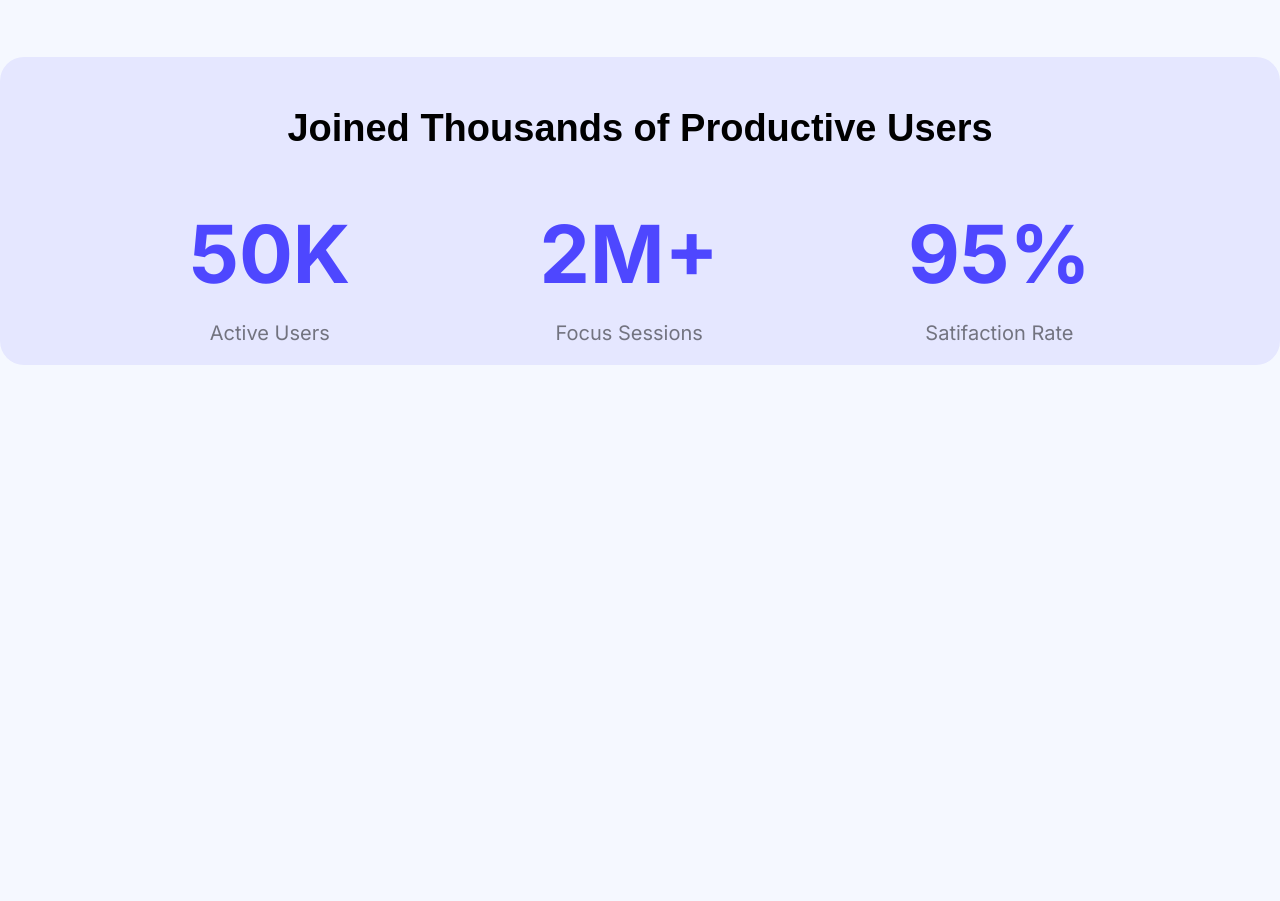
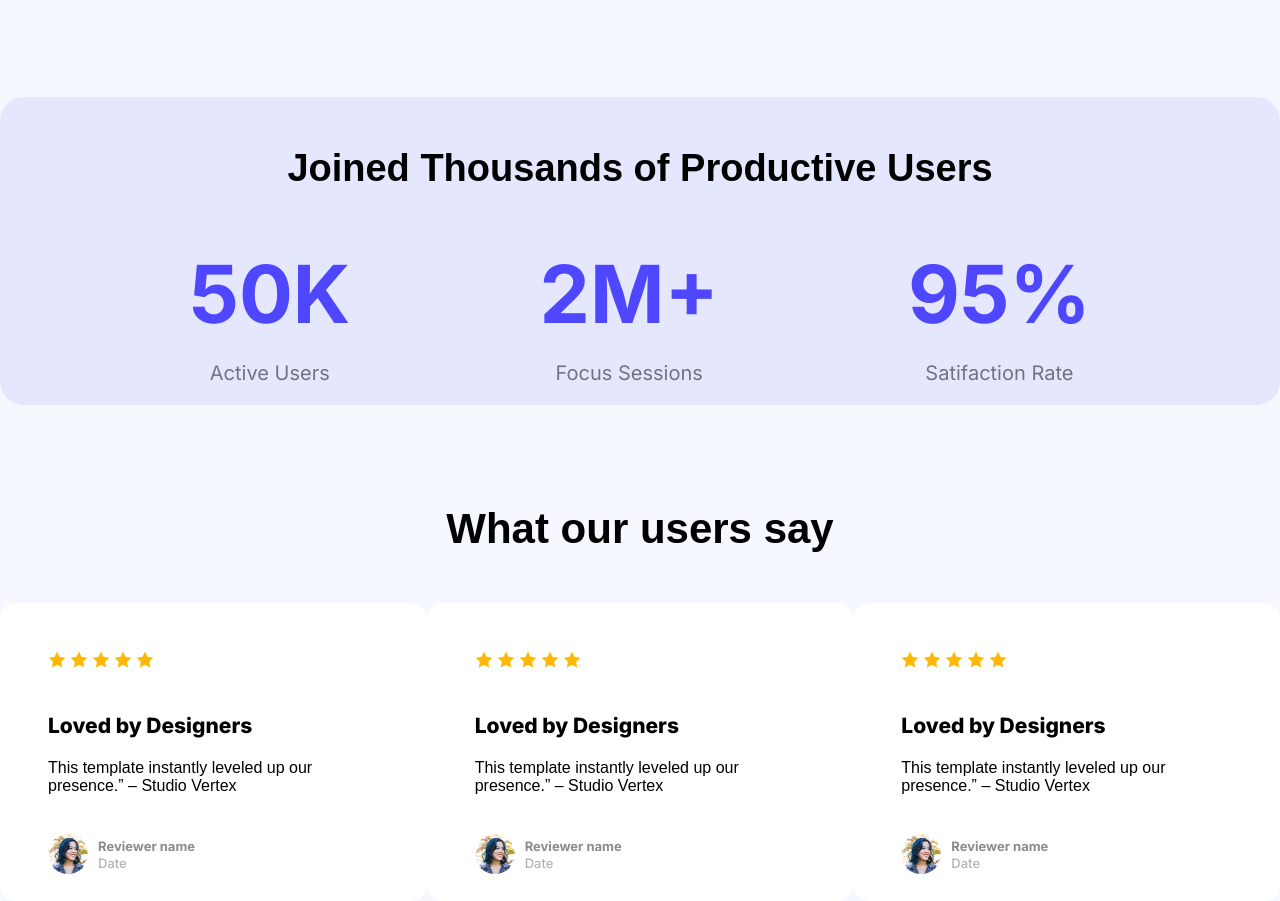
Before and after one commit to imtiaz8936/PH-Milestone01A01, a plain HTML site: page index.html in a window 1280 px wide. Shown: the part 1113-2014 px from the top of the page. Before the commit the page ends 1478 px from the top, so only its background shows below. Drawn offline with Linux system fonts and the light colour scheme.

Commit message:
users review section added

```diff
--- a/index.html
+++ b/index.html
@@ -70,7 +70,66 @@
            <p class="stat-description inter-normal">Satifaction Rate</p>
           </div>
         </div>
+      </section>
 
+      <section class="users-review-section">
+        <h1 class="raleway-primary">What our users say</h1>
+        <div class="users-review-container">
+          <div class="users-review-div">
+            <img src="./Assets/icon-star.png" alt="">
+            <img src="./Assets/icon-star.png" alt="">
+            <img src="./Assets/icon-star.png" alt="">
+            <img src="./Assets/icon-star.png" alt="">
+            <img src="./Assets/icon-star.png" alt="">
+            <div class="users-review">
+              <h3 class="inter-normal">Loved by Designers</h3>
+              <p class="raleway-primary">This template instantly leveled up our<br>presence.” – Studio Vertex</p>
+            </div>
+            <div class="reviewer">
+              <img src="./Assets/avatar.png" alt="">
+              <div>
+                <P class="inter-normal reviewer-name">Reviewer name</P>
+                <P class="inter-normal review-date">Date</P>
+              </div>
+            </div>
+          </div>
+          <div class="users-review-div">
+            <img src="./Assets/icon-star.png" alt="">
+            <img src="./Assets/icon-star.png" alt="">
+            <img src="./Assets/icon-star.png" alt="">
+            <img src="./Assets/icon-star.png" alt="">
+            <img src="./Assets/icon-star.png" alt="">
+            <div class="users-review">
+              <h3 class="inter-normal">Loved by Designers</h3>
+              <p class="raleway-primary">This template instantly leveled up our<br>presence.” – Studio Vertex</p>
+            </div>
+            <div class="reviewer">
+              <img src="./Assets/avatar.png" alt="">
+              <div>
+                <P class="inter-normal reviewer-name">Reviewer name</P>
+                <P class="inter-normal review-date">Date</P>
+              </div>
+            </div>
+          </div>
+          <div class="users-review-div">
+            <img src="./Assets/icon-star.png" alt="">
+            <img src="./Assets/icon-star.png" alt="">
+            <img src="./Assets/icon-star.png" alt="">
+            <img src="./Assets/icon-star.png" alt="">
+            <img src="./Assets/icon-star.png" alt="">
+            <div class="users-review">
+              <h3 class="inter-normal">Loved by Designers</h3>
+              <p class="raleway-primary">This template instantly leveled up our<br>presence.” – Studio Vertex</p>
+            </div>
+            <div class="reviewer">
+              <img src="./Assets/avatar.png" alt="">
+              <div>
+                <P class="inter-normal reviewer-name">Reviewer name</P>
+                <P class="inter-normal review-date">Date</P>
+              </div>
+            </div>
+          </div>
+        </div>
       </section>
 
     </main>
--- a/styles/style.css
+++ b/styles/style.css
@@ -53,7 +53,7 @@ main .action-div{
 /* Productive Users Style */
 .productive-users{
     max-width: 1440px;
-    margin: 0 auto;
+    margin: 100px auto;
     background-color: #e5e7ff;
     border-radius: 24px;
 }
@@ -66,6 +66,53 @@ main .action-div{
 .productive-users-div{
     display: flex;
     justify-content: space-evenly;
+}
+
+/* Users Review section Style */
+.users-review-section{
+    max-width: 1440px;
+    margin: 0 auto;
+}
+.users-review-section h1{
+    text-align: center;
+    margin-bottom: 50px;
+    font-weight: 700;
+    font-size: 42px;
+}
+.users-review-container{
+    display: flex;
+    justify-content: space-between;
+
+}
+.users-review-div{
+    background-color: #FFFFFF;
+    width: 366px;
+    height: 235px;
+    padding: 48px 48px 15px ;
+    border-radius: 16px;
+}
+.reviewer{
+    display: flex;
+    align-items: center;
+    gap: 10px;
+}
+.reviewer div{
+    line-height: 4px;
+}
+.reviewer img{
+    width: 40px;
+    height: 40px;
+    border-radius: 20px;
+}
+.users-review{
+    padding: 20px 0px;
+}
+.users-review p{
+    margin-top: 8px;
+}
+.users-review h3{
+    font-weight: 800;
+    font-size: 21px;
 }
 
 /* shared styles */
@@ -123,3 +170,13 @@ a{
     font-size: 20px;
     color: rgba(0, 0, 0, 0.5);
 }
+.review-date{
+    color: rgba(179, 179, 179, 1);
+    font-weight: 500;
+    font-size: small;
+}
+.reviewer-name{
+    color: rgb(141, 139, 139);
+    font-weight: 700;
+    font-size: 13px;
+}
```
